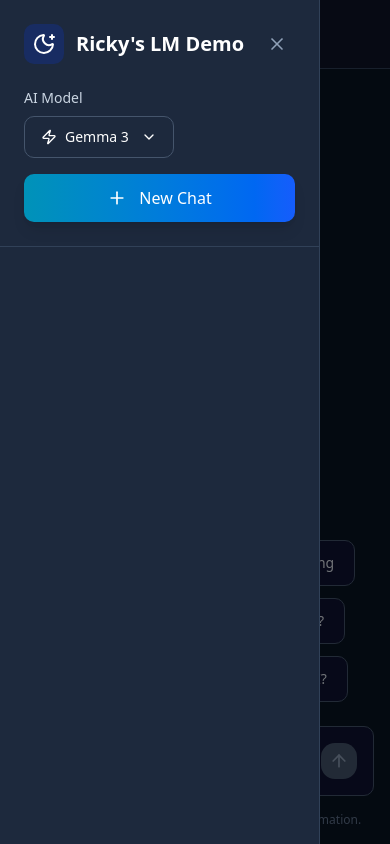
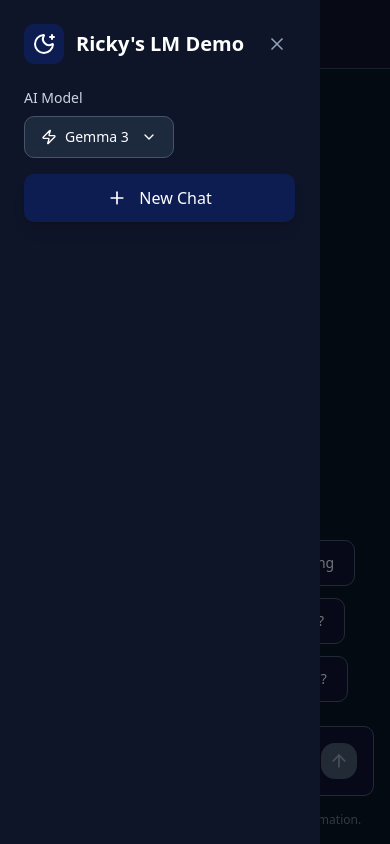
Before and after one commit to ghstx9/geminiwrapper, a Next.js app: page / in a window 390 px wide. Both pictures are taken after a click on the button 34 px from the left and 34 px from the top of the page. Built offline with nearby package versions, Linux system fonts and the light colour scheme.

Commit message:
a couple updates

```diff
--- a/package.json
+++ b/package.json
@@ -1,5 +1,5 @@
 {
-  "name": "gemini",
+  "name": "BravoDemo",
   "version": "0.1.0",
   "private": true,
   "scripts": {
--- a/src/components/modelselector.tsx
+++ b/src/components/modelselector.tsx
@@ -27,7 +27,7 @@
     id: 'qwen/qwen3-30b-a3b:free',
     name: 'Qwen 3',
     description: 'Newest Qwen Model',
-    icon: <Sparkles className="h-4 w-4" />,
+    icon: <Cpu className="h-4 w-4" />,
   },
   {
     id: 'mistralai/mistral-small-3.2-24b-instruct:free',
@@ -45,7 +45,7 @@
     id: 'gemini-2.5-pro',
     name: 'Gemini 2.5 Pro',
     description: 'Most advanced Google model',
-    icon: <Cpu className="h-4 w-4" />,
+    icon: <Sparkles className="h-4 w-4" />,
   }
 ];
 
@@ -120,7 +120,7 @@
         </div>
       )}
 
-      {/* Backdrop to close dropdown */}
+      {/* backdrop to close dropdown */}
       {isOpen && (
         <div
           className="fixed inset-0 z-40"
--- a/src/components/sidebar.tsx
+++ b/src/components/sidebar.tsx
@@ -74,8 +74,8 @@
   return (
     <div className="fixed inset-0 z-50 md:hidden">
       <div className="fixed inset-0 bg-black/50" onClick={onClose} />
-      <div className="fixed left-0 top-0 h-full w-80 bg-slate-800 border-r border-slate-700">
-        <div className="p-6 border-b border-slate-700">
+      <div className="fixed left-0 top-0 h-full w-80 bg-[#0F1528] border-r border-[#0F1528]">
+        <div className="p-6 border-b border-[#0F1528]">
           <div className="flex items-center justify-between mb-6">
             <div className="flex items-center gap-3">
               <div className="h-10 w-10 bg-[#0b36d23f] rounded-lg flex items-center justify-center">
@@ -107,7 +107,7 @@
 
           <button
             onClick={handleNewChat}
-            className="flex items-center justify-center gap-3 w-full bg-gradient-to-r from-cyan-600 to-blue-600 hover:from-cyan-700 hover:to-blue-700 text-white font-medium py-3 px-6 rounded-lg transition-all duration-200 hover:scale-105 shadow-lg"
+            className="flex items-center justify-center gap-3 w-full bg-[#0b36d23f] text-white font-medium py-3 px-6 rounded-lg transition-all duration-200 hover:scale-105 shadow-lg"
           >
             <Plus className="h-5 w-5" />
             <span>New Chat</span>
```
